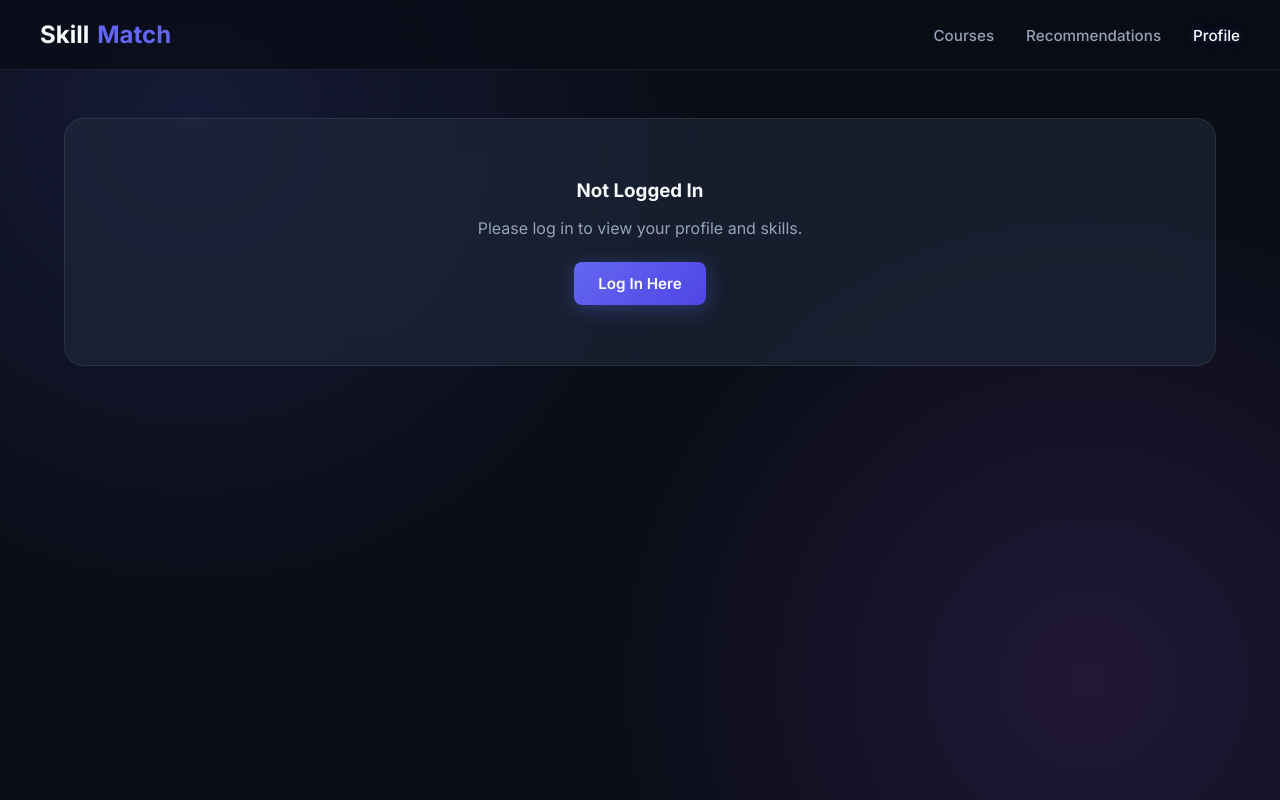
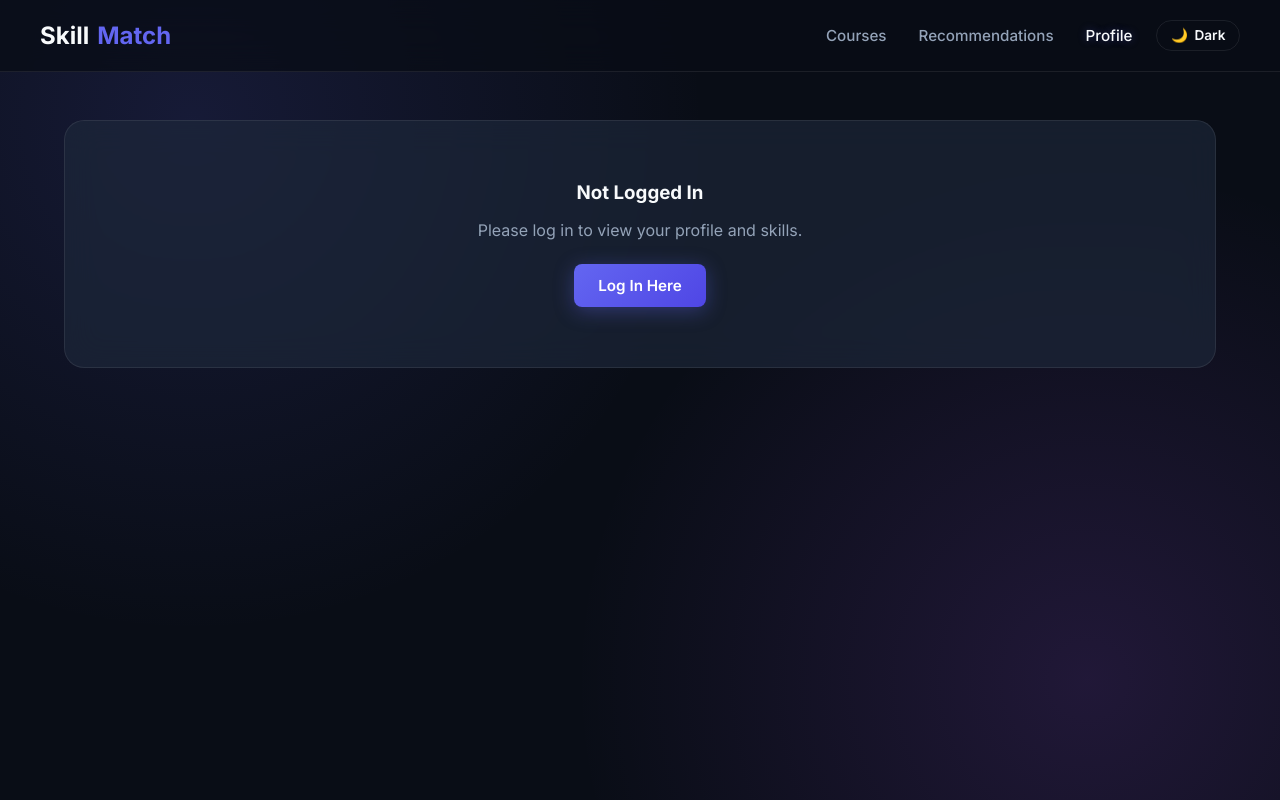
Before and after one commit to 2lert/Skills-utilization, a Flask app: page /profile in a window 1280 px wide. Run offline with Flask 3, Linux system fonts and the light colour scheme.

Commit message:
addin dark/light

```diff
--- a/static/auth.css
+++ b/static/auth.css
@@ -44,7 +44,7 @@
 .glow-input {
   width: 100%;
   padding: 0.875rem 1.125rem;
-  background: rgba(15, 23, 42, 0.7);
+  background: var(--input-bg);
   border: 0.0625rem solid var(--border-glass);
   border-radius: var(--radius-md);
   color: var(--text-main);
@@ -59,7 +59,7 @@
 }
 
 .skill-chip {
-  background: rgba(15, 23, 42, 0.7);
+  background: var(--input-bg);
   border: 0.0625rem solid var(--border-glass);
   color: var(--text-muted);
   padding: 0.5rem 0.875rem;
--- a/static/courses.css
+++ b/static/courses.css
@@ -23,7 +23,7 @@
 }
 
 .filter-btn {
-  background: rgba(30, 41, 59, 0.65);
+  background: var(--bg-card);
   backdrop-filter: blur(0.5rem);
   border: 0.0625rem solid var(--border-glass);
   color: var(--text-muted);
@@ -66,14 +66,14 @@
 .glass-card:hover {
   transform: translateY(-0.375rem);
   border-color: var(--border-focus);
-  box-shadow: 0 1rem 2rem rgba(0, 0, 0, 0.4);
+  box-shadow: 0 1rem 2rem rgba(0, 0, 0, 0.15);
 }
 
 .badge-tag {
   display: inline-block;
-  background: rgba(99, 102, 241, 0.18);
+  background: rgba(99, 102, 241, 0.15);
   border: 0.0625rem solid rgba(99, 102, 241, 0.3);
-  color: #a5b4fc;
+  color: var(--primary-indigo);
   padding: 0.3rem 0.7rem;
   border-radius: 1rem;
   font-size: 0.8rem;
--- a/static/main.js
+++ b/static/main.js
@@ -1,3 +1,29 @@
+// Theme Management (Dark / Light)
+function initTheme() {
+  const savedTheme = localStorage.getItem('theme') || 'dark';
+  document.documentElement.setAttribute('data-theme', savedTheme);
+  updateThemeButtonUI(savedTheme);
+}
+
+function updateThemeButtonUI(theme) {
+  const label = document.getElementById('themeToggleLabel');
+  const icon = document.getElementById('themeToggleIcon');
+  if (label) label.textContent = theme === 'light' ? 'Light' : 'Dark';
+  if (icon) icon.textContent = theme === 'light' ? '☀️' : '🌙';
+}
+
+function toggleTheme() {
+  const currentTheme = document.documentElement.getAttribute('data-theme') || 'dark';
+  const newTheme = currentTheme === 'dark' ? 'light' : 'dark';
+  document.documentElement.setAttribute('data-theme', newTheme);
+  localStorage.setItem('theme', newTheme);
+  updateThemeButtonUI(newTheme);
+}
+
+// Run theme setup immediately
+initTheme();
+document.addEventListener('DOMContentLoaded', initTheme);
+
 function getAuthHeader() {
   const token = localStorage.getItem('token');
   return token ? { 'Authorization': `Bearer ${token}` } : {};
@@ -281,8 +307,8 @@ async function loadProfile() {
     </div>
 
     <!-- Hidden Edit Profile Form -->
-    <div id="editProfileContainer" style="display: none; background: rgba(15, 23, 42, 0.75); padding: 1.5rem; border-radius: var(--radius-md); border: 0.0625rem solid var(--border-focus); margin-bottom: 1.5rem;">
-      <h3 style="font-size: 1.1rem; font-weight: 700; margin-bottom: 1rem;">Edit Profile Info</h3>
+    <div id="editProfileContainer" style="display: none; background: var(--subcard-bg); padding: 1.5rem; border-radius: var(--radius-md); border: 0.0625rem solid var(--border-focus); margin-bottom: 1.5rem;">
+      <h3 style="font-size: 1.1rem; font-weight: 700; margin-bottom: 1rem; color: var(--text-main);">Edit Profile Info</h3>
       <div style="display: grid; grid-template-columns: repeat(auto-fit, minmax(14rem, 1fr)); gap: 1rem; margin-bottom: 1rem;">
         <div>
           <label style="font-size: 0.85rem; color: var(--text-muted); display: block; margin-bottom: 0.4rem;">Email Address</label>
@@ -308,8 +334,8 @@ async function loadProfile() {
     </div>
 
     <!-- Hidden Change Password Form -->
-    <div id="changePasswordContainer" style="display: none; background: rgba(15, 23, 42, 0.8); padding: 1.5rem; border-radius: var(--radius-md); border: 0.0625rem solid rgba(168, 85, 247, 0.4); margin-bottom: 1.5rem;">
-      <h3 style="font-size: 1.1rem; font-weight: 700; margin-bottom: 1rem; color: #e9d5ff;">🔑 Change Account Password</h3>
+    <div id="changePasswordContainer" style="display: none; background: var(--subcard-bg); padding: 1.5rem; border-radius: var(--radius-md); border: 0.0625rem solid rgba(168, 85, 247, 0.4); margin-bottom: 1.5rem;">
+      <h3 style="font-size: 1.1rem; font-weight: 700; margin-bottom: 1rem; color: var(--text-main);">🔑 Change Account Password</h3>
       <div style="display: grid; grid-template-columns: repeat(auto-fit, minmax(14rem, 1fr)); gap: 1rem; margin-bottom: 1rem;">
         <div>
           <label style="font-size: 0.85rem; color: var(--text-muted); display: block; margin-bottom: 0.4rem;">Current (Old) Password</label>
@@ -334,29 +360,29 @@ async function loadProfile() {
 
 
     <div style="display: grid; grid-template-columns: repeat(auto-fit, minmax(10rem, 1fr)); gap: 1rem; margin-bottom: 1.5rem;">
-      <div style="background: rgba(15, 23, 42, 0.5); padding: 1rem; border-radius: var(--radius-md); border: 0.0625rem solid var(--border-glass);">
+      <div style="background: var(--subcard-bg); padding: 1rem; border-radius: var(--radius-md); border: 0.0625rem solid var(--border-glass);">
         <div style="font-size: 0.8rem; color: var(--text-muted);">Major</div>
-        <div style="font-weight: 600; margin-top: 0.25rem;">${u.major || 'Not specified'}</div>
+        <div style="font-weight: 600; margin-top: 0.25rem; color: var(--text-main);">${u.major || 'Not specified'}</div>
       </div>
-      <div style="background: rgba(15, 23, 42, 0.5); padding: 1rem; border-radius: var(--radius-md); border: 0.0625rem solid var(--border-glass);">
+      <div style="background: var(--subcard-bg); padding: 1rem; border-radius: var(--radius-md); border: 0.0625rem solid var(--border-glass);">
         <div style="font-size: 0.8rem; color: var(--text-muted);">Age</div>
-        <div style="font-weight: 600; margin-top: 0.25rem;">${u.age ? u.age + ' years' : 'Not specified'}</div>
+        <div style="font-weight: 600; margin-top: 0.25rem; color: var(--text-main);">${u.age ? u.age + ' years' : 'Not specified'}</div>
       </div>
-      <div style="background: rgba(15, 23, 42, 0.5); padding: 1rem; border-radius: var(--radius-md); border: 0.0625rem solid var(--border-glass);">
+      <div style="background: var(--subcard-bg); padding: 1rem; border-radius: var(--radius-md); border: 0.0625rem solid var(--border-glass);">
         <div style="font-size: 0.8rem; color: var(--text-muted);">Phone</div>
-        <div style="font-weight: 600; margin-top: 0.25rem;">${u.phone || 'Not specified'}</div>
+        <div style="font-weight: 600; margin-top: 0.25rem; color: var(--text-main);">${u.phone || 'Not specified'}</div>
       </div>
     </div>
 
     <div style="margin-bottom: 2rem;">
       <div style="display: flex; justify-content: space-between; align-items: center; margin-bottom: 0.75rem;">
-        <h3 style="font-size: 1.1rem;">Selected Skills & Interests</h3>
+        <h3 style="font-size: 1.1rem; color: var(--text-main);">Selected Skills & Interests</h3>
         <button onclick="toggleAddSkillForm()" class="btn-indigo" style="font-size: 0.85rem; padding: 0.4rem 0.9rem;">➕ Add New Skill</button>
       </div>
 
       <!-- Hidden inline Add Skill Form -->
-      <div id="addSkillContainer" style="display: none; background: rgba(15, 23, 42, 0.7); padding: 1.25rem; border-radius: var(--radius-md); border: 0.0625rem solid var(--border-focus); margin-bottom: 1.25rem;">
-        <h4 style="font-size: 0.95rem; margin-bottom: 0.75rem;">Add a Skill to Your Career Profile</h4>
+      <div id="addSkillContainer" style="display: none; background: var(--subcard-bg); padding: 1.25rem; border-radius: var(--radius-md); border: 0.0625rem solid var(--border-focus); margin-bottom: 1.25rem;">
+        <h4 style="font-size: 0.95rem; margin-bottom: 0.75rem; color: var(--text-main);">Add a Skill to Your Career Profile</h4>
         <div style="display: flex; gap: 0.75rem; flex-wrap: wrap;">
           <input type="text" id="newSkillName" class="glow-input" placeholder="Skill name (e.g. Cybersecurity, Flutter, Python...)" style="flex: 2; min-width: 12rem;">
           <select id="newSkillProficiency" class="glow-input" style="flex: 1; min-width: 8rem;">
@@ -382,19 +408,19 @@ async function loadProfile() {
 
     <!-- Enrolled Courses Section -->
     <div style="border-top: 0.0625rem solid var(--border-glass); padding-top: 1.5rem; margin-top: 1.5rem;">
-      <h3 style="font-size: 1.2rem; font-weight: 700; margin-bottom: 1rem; display: flex; align-items: center; gap: 0.5rem;">
+      <h3 style="font-size: 1.2rem; font-weight: 700; margin-bottom: 1rem; display: flex; align-items: center; gap: 0.5rem; color: var(--text-main);">
         🎓 Enrolled Courses <span style="font-size: 0.8rem; color: var(--primary-indigo); background: rgba(99, 102, 241, 0.15); padding: 0.2rem 0.5rem; border-radius: 1rem;">${enrolledList.length}</span>
       </h3>
 
       ${enrolledList.length > 0
         ? `<div style="display: grid; grid-template-columns: repeat(auto-fit, minmax(16rem, 1fr)); gap: 1rem;">
             ${enrolledList.map(c => `
-              <div style="background: rgba(15, 23, 42, 0.6); border: 0.0625rem solid var(--border-glass); padding: 1.25rem; border-radius: var(--radius-md); display: flex; flex-direction: column; justify-content: space-between;">
+              <div style="background: var(--subcard-bg); border: 0.0625rem solid var(--border-glass); padding: 1.25rem; border-radius: var(--radius-md); display: flex; flex-direction: column; justify-content: space-between;">
                 <div>
-                  <h4 style="font-size: 1.05rem; margin-bottom: 0.3rem; color: #fff;">${c.title}</h4>
+                  <h4 style="font-size: 1.05rem; margin-bottom: 0.3rem; color: var(--text-main);">${c.title}</h4>
                   <p style="font-size: 0.85rem; color: var(--text-muted); margin-bottom: 0.5rem;">Instructor: ${c.instructor}</p>
-                  <p style="font-size: 0.85rem; color: #cbd5e1; margin-bottom: 0.75rem; display: -webkit-box; -webkit-line-clamp: 2; -webkit-box-orient: vertical; overflow: hidden;">${c.description || ''}</p>
-                  <span style="font-size: 0.75rem; color: #4ade80; display: block; margin-bottom: 0.75rem;">Enrolled on: ${c.enrolled_at || 'Recently'}</span>
+                  <p style="font-size: 0.85rem; color: var(--text-muted); margin-bottom: 0.75rem; display: -webkit-box; -webkit-line-clamp: 2; -webkit-box-orient: vertical; overflow: hidden;">${c.description || ''}</p>
+                  <span style="font-size: 0.75rem; color: var(--accent-emerald); display: block; margin-bottom: 0.75rem;">Enrolled on: ${c.enrolled_at || 'Recently'}</span>
                 </div>
                 <div style="display: flex; gap: 0.5rem;">
                   <a href="/course-details?id=${c.id}" class="btn-outline" style="font-size: 0.75rem; padding: 0.35rem 0.6rem; flex: 1; text-align: center; text-decoration: none;">View</a>
@@ -403,7 +429,7 @@ async function loadProfile() {
               </div>
             `).join('')}
           </div>`
-        : `<div style="background: rgba(15, 23, 42, 0.4); border: 0.0625rem dashed var(--border-glass); padding: 2rem; border-radius: var(--radius-md); text-align: center;">
+        : `<div style="background: var(--subcard-bg); border: 0.0625rem dashed var(--border-glass); padding: 2rem; border-radius: var(--radius-md); text-align: center;">
             <p style="color: var(--text-muted); margin-bottom: 1rem;">You haven't enrolled in any courses yet.</p>
             <a href="/courses" class="btn-indigo" style="font-size: 0.85rem; padding: 0.5rem 1rem; text-decoration: none; display: inline-block;">Browse Courses</a>
           </div>`
@@ -574,13 +600,13 @@ async function loadCourseDetails() {
   card.innerHTML = `
     <div style="margin-bottom: 1.5rem;">
       <a href="javascript:history.back()" style="color: var(--text-muted); text-decoration: none; font-size: 0.9rem; display: inline-flex; align-items: center; gap: 0.3rem; margin-bottom: 1rem;">← Back</a>
-      <h1 style="font-size: 2rem; font-weight: 800; margin-bottom: 0.5rem; background: linear-gradient(135deg, #fff, #94a3b8); -webkit-background-clip: text; -webkit-text-fill-color: transparent;">${c.title}</h1>
+      <h1 style="font-size: 2rem; font-weight: 800; margin-bottom: 0.5rem; color: var(--text-main);">${c.title}</h1>
       <p style="color: var(--primary-indigo); font-weight: 600; font-size: 1.05rem;">Instructor: ${c.instructor}</p>
     </div>
 
-    <div style="background: rgba(15, 23, 42, 0.5); padding: 1.5rem; border-radius: var(--radius-md); border: 0.0625rem solid var(--border-glass); margin-bottom: 1.5rem;">
-      <h3 style="font-size: 1.1rem; margin-bottom: 0.75rem;">Course Description</h3>
-      <p style="line-height: 1.7; color: #cbd5e1;">${c.description || 'No detailed description available.'}</p>
+    <div style="background: var(--subcard-bg); padding: 1.5rem; border-radius: var(--radius-md); border: 0.0625rem solid var(--border-glass); margin-bottom: 1.5rem;">
+      <h3 style="font-size: 1.1rem; margin-bottom: 0.75rem; color: var(--text-main);">Course Description</h3>
+      <p style="line-height: 1.7; color: var(--text-muted);">${c.description || 'No detailed description available.'}</p>
     </div>
 
     <div style="margin-bottom: 2rem;">
--- a/static/style.css
+++ b/static/style.css
@@ -3,6 +3,7 @@
 :root {
   --bg-dark: #090d16;
   --bg-card: rgba(30, 41, 59, 0.65);
+  --subcard-bg: rgba(15, 23, 42, 0.65);
   --primary-indigo: #6366f1;
   --primary-glow: rgba(99, 102, 241, 0.35);
   --accent-emerald: #10b981;
@@ -13,6 +14,28 @@
   --radius-xl: 1.25rem;
   --radius-lg: 0.875rem;
   --radius-md: 0.5rem;
+  --navbar-bg: rgba(9, 13, 22, 0.75);
+  --input-bg: rgba(15, 23, 42, 0.7);
+  --bg-gradient: radial-gradient(circle at 15% 15%, rgba(99, 102, 241, 0.15) 0%, transparent 40%),
+                 radial-gradient(circle at 85% 85%, rgba(168, 85, 247, 0.15) 0%, transparent 40%);
+}
+
+[data-theme="light"] {
+  --bg-dark: #f1f5f9;
+  --bg-card: rgba(255, 255, 255, 0.88);
+  --subcard-bg: rgba(248, 250, 252, 0.95);
+  --primary-indigo: #4f46e5;
+  --primary-glow: rgba(79, 70, 229, 0.25);
+  --accent-emerald: #059669;
+  --text-main: #0f172a;
+  --text-muted: #475569;
+  --border-glass: rgba(0, 0, 0, 0.09);
+  --border-focus: rgba(79, 70, 229, 0.5);
+  --navbar-bg: rgba(255, 255, 255, 0.85);
+  --input-bg: #ffffff;
+  --bg-gradient: radial-gradient(circle at 10% 10%, rgba(99, 102, 241, 0.14) 0%, transparent 45%),
+                 radial-gradient(circle at 90% 90%, rgba(236, 72, 153, 0.12) 0%, transparent 45%),
+                 radial-gradient(circle at 50% 50%, rgba(59, 130, 246, 0.08) 0%, transparent 50%);
 }
 
 * {
@@ -20,13 +43,21 @@
   padding: 0;
   box-sizing: border-box;
   font-family: 'Inter', sans-serif;
+  transition: background-color 0.25s ease, border-color 0.25s ease, color 0.25s ease, box-shadow 0.25s ease;
+}
+
+option {
+  background-color: var(--bg-dark);
+  color: var(--text-main);
+}
+
+select.glow-input {
+  color: var(--text-main);
 }
 
 body {
   background: var(--bg-dark);
-  background-image:
-    radial-gradient(circle at 15% 15%, rgba(99, 102, 241, 0.15) 0%, transparent 40%),
-    radial-gradient(circle at 85% 85%, rgba(168, 85, 247, 0.15) 0%, transparent 40%);
+  background-image: var(--bg-gradient);
   color: var(--text-main);
   min-height: 100vh;
   display: flex;
@@ -38,7 +69,7 @@ body {
   justify-content: space-between;
   align-items: center;
   padding: 1.25rem 2.5rem;
-  background: rgba(9, 13, 22, 0.75);
+  background: var(--navbar-bg);
   backdrop-filter: blur(1rem);
   border-bottom: 0.0625rem solid var(--border-glass);
   position: sticky;
--- a/templates/login.html
+++ b/templates/login.html
@@ -9,6 +9,9 @@
 <body>
   <nav class="navbar">
     <a href="/" class="logo">Skill<span>Match</span></a>
+    <button onclick="toggleTheme()" class="btn-outline" style="padding: 0.4rem 0.85rem; font-size: 0.85rem; display: flex; align-items: center; gap: 0.4rem; border-radius: 2rem;" title="Toggle Dark / Light Mode">
+      <span id="themeToggleIcon">🌙</span> <span id="themeToggleLabel">Dark</span>
+    </button>
   </nav>
   <main class="auth-wrapper">
     <div class="auth-card">
--- a/templates/profile.html
+++ b/templates/profile.html
@@ -10,11 +10,16 @@
 <body>
   <nav class="navbar">
     <a href="/" class="logo">Skill<span>Match</span></a>
-    <ul class="nav-links">
-      <li><a href="/courses">Courses</a></li>
-      <li><a href="/recommendations">Recommendations</a></li>
-      <li><a href="/profile" class="active">Profile</a></li>
-    </ul>
+    <div style="display: flex; align-items: center; gap: 1.5rem;">
+      <ul class="nav-links">
+        <li><a href="/courses">Courses</a></li>
+        <li><a href="/recommendations">Recommendations</a></li>
+        <li><a href="/profile" class="active">Profile</a></li>
+      </ul>
+      <button onclick="toggleTheme()" class="btn-outline" style="padding: 0.4rem 0.85rem; font-size: 0.85rem; display: flex; align-items: center; gap: 0.4rem; border-radius: 2rem;" title="Toggle Dark / Light Mode">
+        <span id="themeToggleIcon">🌙</span> <span id="themeToggleLabel">Dark</span>
+      </button>
+    </div>
   </nav>
   <main class="main-container">
     <div class="glass-card" id="profileCard"></div>
--- a/templates/register.html
+++ b/templates/register.html
@@ -9,6 +9,9 @@
 <body>
   <nav class="navbar">
     <a href="/" class="logo">Skill<span>Match</span></a>
+    <button onclick="toggleTheme()" class="btn-outline" style="padding: 0.4rem 0.85rem; font-size: 0.85rem; display: flex; align-items: center; gap: 0.4rem; border-radius: 2rem;" title="Toggle Dark / Light Mode">
+      <span id="themeToggleIcon">🌙</span> <span id="themeToggleLabel">Dark</span>
+    </button>
   </nav>
   <main class="auth-wrapper">
     <div class="auth-card">
```
Also changed, not shown: templates/course-details.html (+10 -5 lines), templates/courses.html (+10 -5 lines), templates/recommendations.html (+10 -5 lines).
